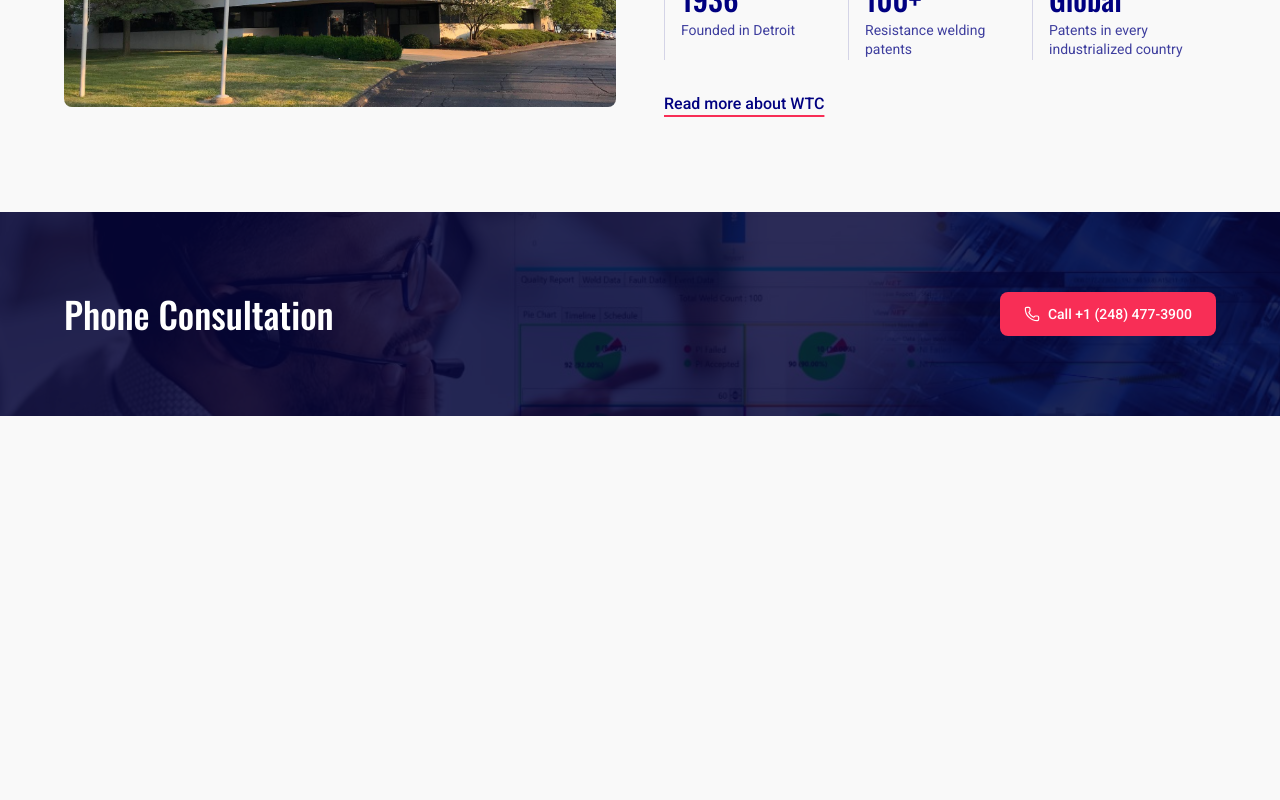
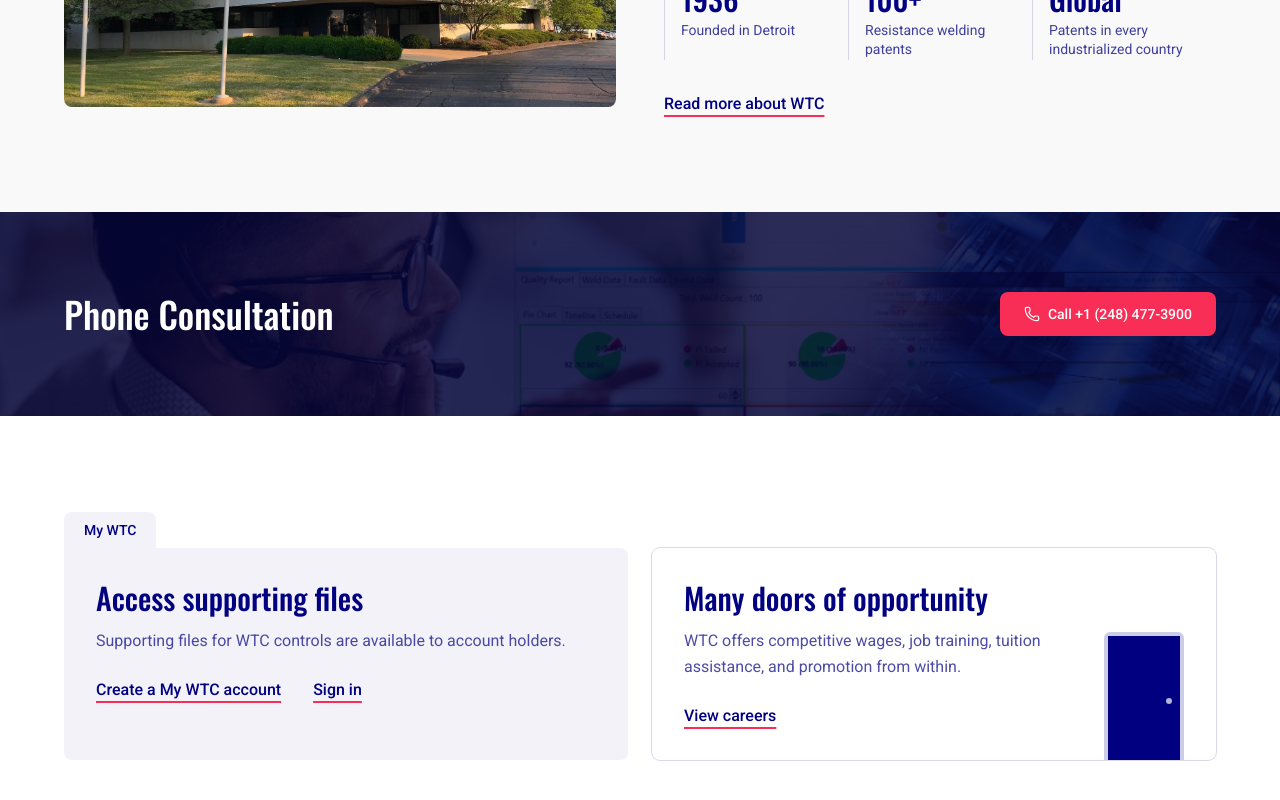
Before and after one commit to AbduTello/Welding_Tech_Corp_Assesment, a Next.js app: page / in a window 1280 px wide. Shown: the part 3349-4149 px from the top of the page. Before the commit the page ends 3765 px from the top, so only its background shows below. Built offline with nearby package versions, Linux system fonts and the light colour scheme.

Commit message:
added portal and careers section with door animation

```diff
--- a/src/app/components/ConsultationBand.tsx
+++ b/src/app/components/ConsultationBand.tsx
@@ -27,8 +27,7 @@
           id="consultation-heading"
           className="font-heading text-3xl font-medium text-balance sm:text-4xl"
         >
-          Phone
-Consultation
+          Phone Consultation
         </h2>
         {/* Focus outline is white here; the shared navy one would vanish on the dark band */}
         <a
--- /dev/null
+++ b/src/app/components/PortalCareersBand.tsx
@@ -0,0 +1,67 @@
+import { ACCOUNT_LINKS, CAREERS_HREF } from "@/data/navigation";
+
+import { TEXT_LINK } from "./styles";
+
+// Two panels from the old homepage slider. The portal is drawn as a file
+// folder and careers as a door that swings open on hover or keyboard focus.
+export default function PortalCareersBand() {
+  return (
+    <section
+      aria-label="My WTC account and careers"
+      className="bg-white px-4 py-16 text-navy sm:py-24"
+    >
+      <div className="mx-auto grid max-w-6xl gap-10 md:grid-cols-2 md:gap-6">
+        {/* Both panels start below the folder tab's height, so their tops line up */}
+        <article className="relative flex flex-col pt-9">
+          <span className="absolute top-0 left-0 flex h-9 items-center rounded-t-lg bg-navy/5 px-5 text-sm font-medium">
+            My WTC
+          </span>
+          <div className="flex-1 rounded-lg rounded-tl-none bg-navy/5 p-8">
+            <h2 className="font-heading text-2xl font-medium sm:text-3xl">
+              Access supporting files
+            </h2>
+            <p className="mt-3 leading-relaxed text-navy/70">
+              Supporting files for WTC controls are available to account
+              holders.
+            </p>
+            <div className="mt-6 flex flex-wrap gap-x-8 gap-y-4">
+              <a href={ACCOUNT_LINKS.createAccount} className={TEXT_LINK}>
+                Create a My WTC account
+              </a>
+              <a href={ACCOUNT_LINKS.signIn} className={TEXT_LINK}>
+                Sign in
+              </a>
+            </div>
+          </div>
+        </article>
+
+        <article className="group flex flex-col md:pt-9">
+          <div className="flex flex-1 items-end justify-between gap-6 rounded-lg p-8 ring-1 ring-navy/15">
+            <div>
+              <h2 className="font-heading text-2xl font-medium sm:text-3xl">
+                Many doors of opportunity
+              </h2>
+              <p className="mt-3 leading-relaxed text-navy/70">
+                WTC offers competitive wages, job training, tuition assistance,
+                and promotion from within.
+              </p>
+              <a href={CAREERS_HREF} className={`mt-6 ${TEXT_LINK}`}>
+                View careers
+              </a>
+            </div>
+
+            {/* Door in its frame, standing on the panel's bottom edge, with brand-red light behind; hinged on the left */}
+            <div
+              aria-hidden
+              className="relative -mb-8 h-32 w-20 shrink-0 rounded-t-md border-4 border-b-0 border-navy/20 bg-brand bg-clip-padding perspective-[600px] max-sm:hidden"
+            >
+              <div className="absolute inset-0 origin-left bg-navy transition-transform duration-500 ease-out group-focus-within:-rotate-y-55 group-hover:-rotate-y-55 motion-reduce:transition-none">
+                <span className="absolute top-1/2 right-2 size-1.5 rounded-full bg-white/70" />
+              </div>
+            </div>
+          </div>
+        </article>
+      </div>
+    </section>
+  );
+}
--- a/src/app/page.tsx
+++ b/src/app/page.tsx
@@ -2,6 +2,7 @@
 import CertificationsBand from "./components/CertificationsBand";
 import ConsultationBand from "./components/ConsultationBand";
 import HeroVideo from "./components/HeroVideo";
+import PortalCareersBand from "./components/PortalCareersBand";
 import ProductsBand from "./components/ProductsBand";
 import ServiceBand from "./components/ServiceBand";
 import TaglineBand from "./components/TaglineBand";
@@ -16,6 +17,7 @@
       <ServiceBand />
       <AboutBand />
       <ConsultationBand />
+      <PortalCareersBand />
     </main>
   );
 }
--- a/src/data/navigation.ts
+++ b/src/data/navigation.ts
@@ -10,8 +10,10 @@
 
 export const ABOUT_HREF = "https://www.weldtechcorp.com/about.html";
 
-// The old link tree also had "Human Resources" and "Website Terms of Use" —
-// those are probably better off in the footer.
+export const CAREERS_HREF = "https://www.weldtechcorp.com/hr/index.html";
+
+// The old link tree also had "Human Resources" (CAREERS_HREF, linked from the
+// careers panel) and "Website Terms of Use" — both probably also belong in the footer.
 export const NAV_LINKS: NavLink[] = [
   { label: "Products and Solutions", href: PRODUCTS_HREF },
   { label: "Service and Support", href: SERVICE_HREF },
```
